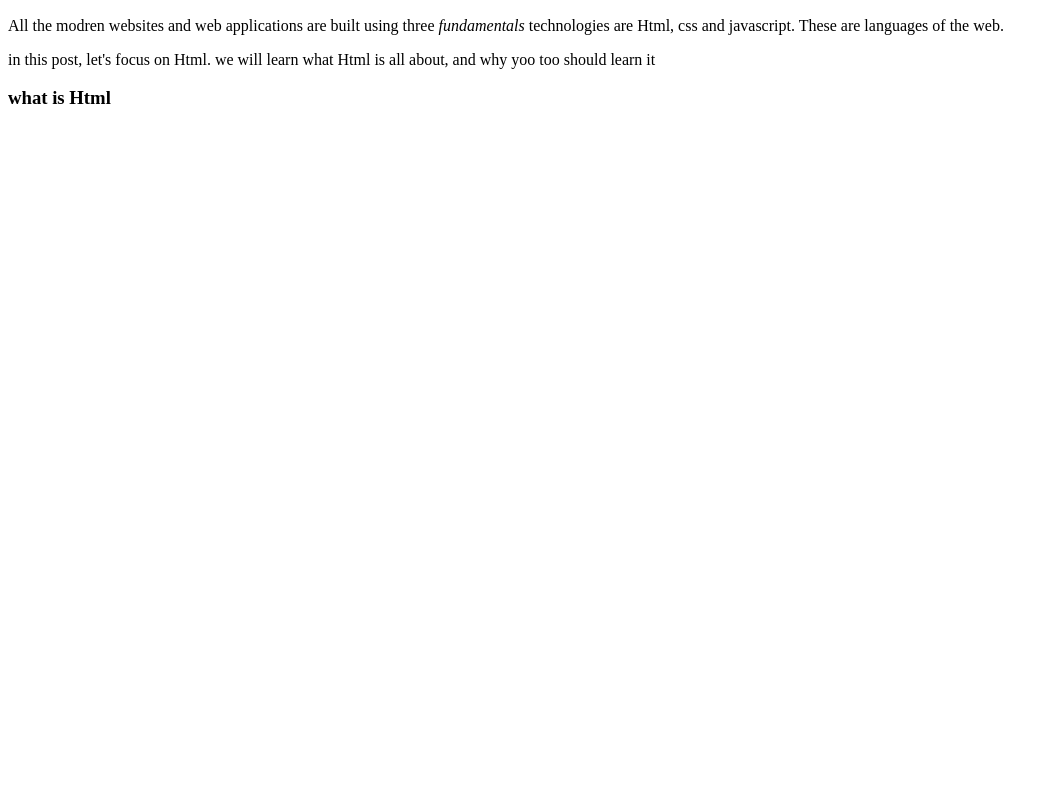
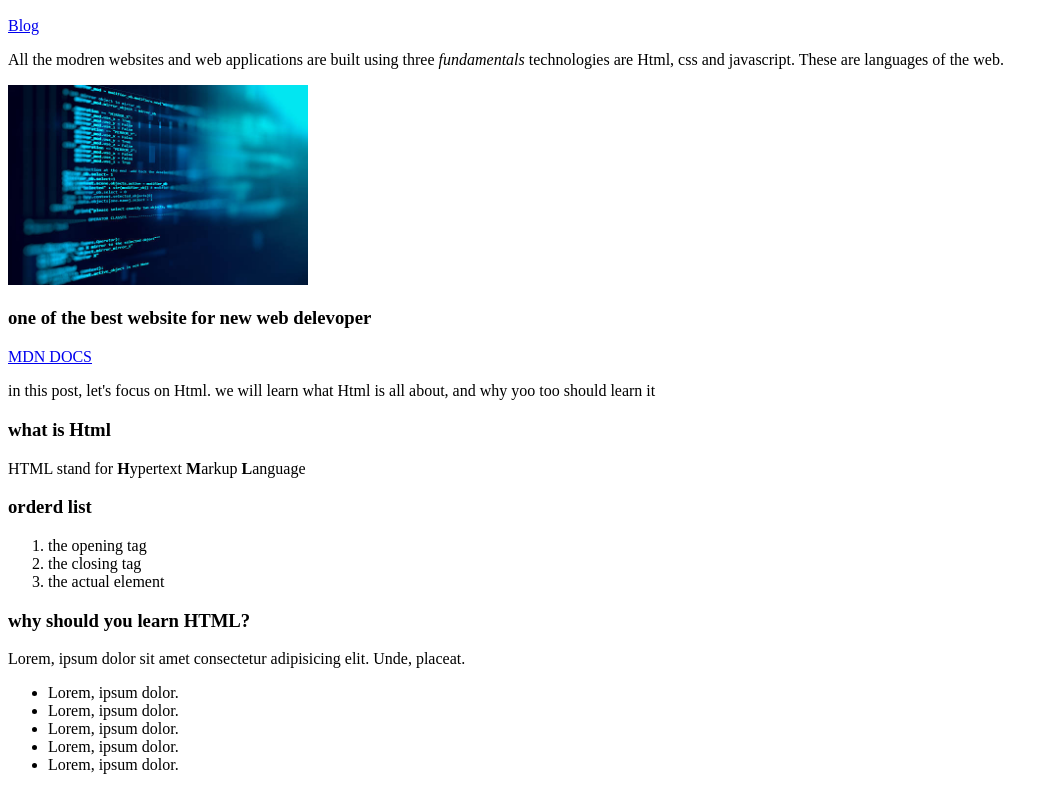
Before and after one commit to munawarkhanbettani/html-css-code, a plain HTML site: page index.html in a window 1280 px wide. Shown: the part 148-938 px from the top of the page, without its empty margins (0-1058 px from the left). Before the commit the page ends 800 px from the top, so only its background shows below. Drawn offline with Linux system fonts and the light colour scheme.

Commit message:
Updated content

```diff
--- a/index.html
+++ b/index.html
@@ -11,19 +11,43 @@
     <h4>the basic language of web is Html</h4>
     <h5>the basic language of web is Html</5>
       <h6>the basic language of web is Html</h6> -->
-
     <h1>The Code Magazine [Demo]</h1>
     <p>Posted by <strong>laura jones</strong> on monday, june 21st 2027</p>
     <h2>The basic language of web is Html</h2>
+    <a href="blog.html">Blog</a>
     <p>
       All the modren websites and web applications are built using three
       <em> fundamentals</em> technologies are Html, css and javascript. These
       are languages of the web.
     </p>
+    <img src="photos/image 1.jpg" alt="" width="300px" height="200px" />
+    <h3>one of the best website for new web delevoper</h3>
+    <a href="https://developer.mozilla.org/en-US/" target="_blank">MDN DOCS</a>
     <p>
       in this post, let's focus on Html. we will learn what Html is all about,
       and why yoo too should learn it
     </p>
     <h3>what is Html</h3>
+    <p>
+      HTML stand for <strong>H</strong>ypertext <strong>M</strong>arkup
+      <strong>L</strong>anguage
+    </p>
+    <h3>orderd list</h3>
+    <ol>
+      <li>the opening tag</li>
+      <li>the closing tag</li>
+      <li>the actual element</li>
+    </ol>
+    <h3>why should you learn HTML?</h3>
+    <p>
+      Lorem, ipsum dolor sit amet consectetur adipisicing elit. Unde, placeat.
+    </p>
+    <ul>
+      <li>Lorem, ipsum dolor.</li>
+      <li>Lorem, ipsum dolor.</li>
+      <li>Lorem, ipsum dolor.</li>
+      <li>Lorem, ipsum dolor.</li>
+      <li>Lorem, ipsum dolor.</li>
+    </ul>
   </body>
 </html>
```
Also changed, not shown: blog.html (added, +12 -0 lines), photos/image 1.jpg (added).
